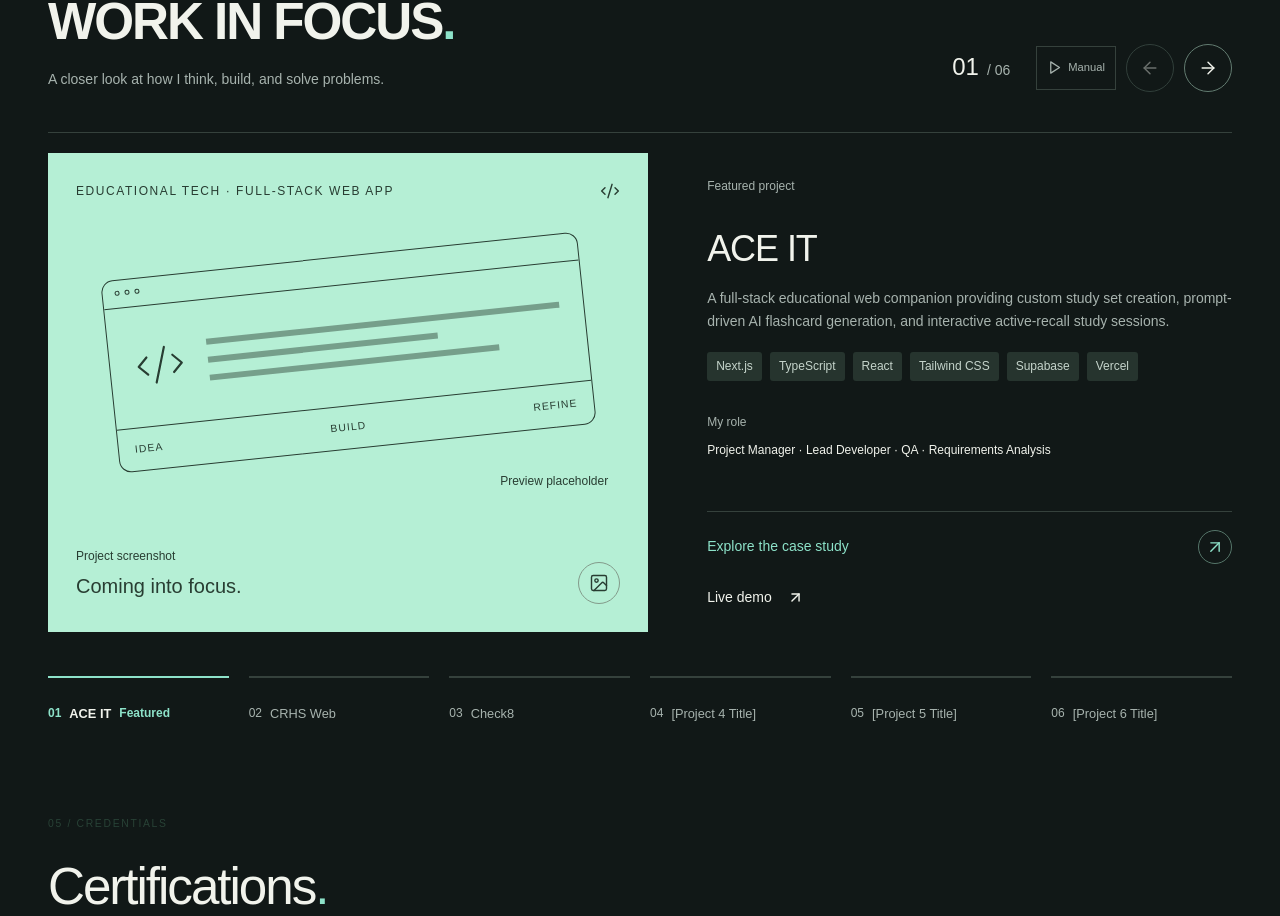
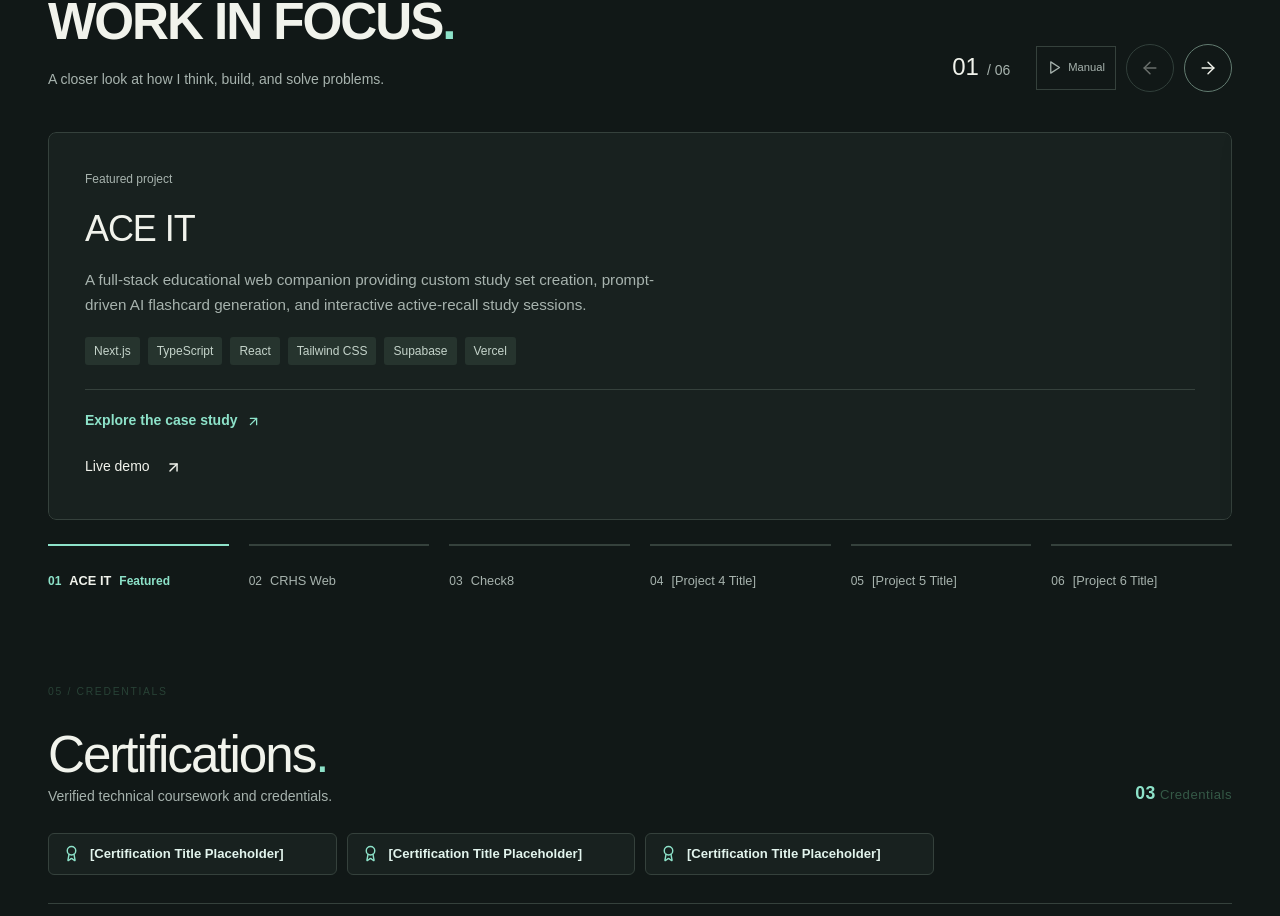
Before and after one commit to Nykt04/portfolio, a React (Vite) app: page / in a window 1280 px wide. Shown: the part 2233-3149 px from the top of the page. Built offline with nearby package versions, Linux system fonts and the light colour scheme.

Commit message:
feat: simplify project cards to clean rectangles with name, description, and tools

```diff
--- a/src/Projects.tsx
+++ b/src/Projects.tsx
@@ -93,21 +93,21 @@ export default function ProjectsSection() {
     </div>
 
     <div id="project-slides" className="project-track" ref={track} onScroll={syncPosition} tabIndex={0} aria-label="Projects. Use left and right arrow keys to browse.">
-      {projects.map((project, index) => <article key={project.id} className="featured-project project-slide" data-tone={index % 4} role="group" aria-roledescription="slide" aria-label={`${index + 1} of ${total}: ${project.name}`} inert={active !== index}>
-        {project.caseStudy ? <a className="project-visual-link" href={project.caseStudy} aria-label={`Explore ${project.name} case study`}><ProjectVisual project={project} category={project.category} /></a> : <div className="project-visual-link"><ProjectVisual project={project} category={project.category} /></div>}
+      {projects.map((project, index) => <article key={project.id} className="featured-project project-slide" role="group" aria-roledescription="slide" aria-label={`${index + 1} of ${total}: ${project.name}`} inert={active !== index}>
+
         <div className="project-content">
           <div className="project-type"><span>{project.featured ? 'Featured project' : project.category}</span>{project.name.startsWith('[') && <span className="status-tag">Content coming soon</span>}</div>
           <h3>{project.caseStudy ? <a href={project.caseStudy}>{project.name}</a> : project.name}</h3>
           <p>{project.description}</p>
           <div className="project-tags">{project.technologies.map(tag => <span key={tag}>{tag}</span>)}</div>
-          <div className="project-role"><span>My role</span><p>{project.role}</p></div>
+
           <div className="project-actions">
-            {project.caseStudy && <a href={project.caseStudy} className="case-link">Explore the case study <span><ArrowUpRight {...iconProps} /></span></a>}
+            {project.caseStudy && <a href={project.caseStudy} className="case-link">Explore the case study <ArrowUpRight size={15} aria-hidden="true" /></a>}
             {(project.repository || project.liveDemo) && <div className="project-external-links">
               {project.repository && <a className="text-link" href={project.repository} target="_blank" rel="noopener noreferrer"><Github size={17} aria-hidden="true" />Source code<span className="sr-only"> (opens in a new tab)</span></a>}
               {project.liveDemo && <a className="text-link" href={project.liveDemo} target="_blank" rel="noopener noreferrer">Live demo<ArrowUpRight size={17} aria-hidden="true" /><span className="sr-only"> (opens in a new tab)</span></a>}
             </div>}
-            {!project.caseStudy && !project.repository && !project.liveDemo && <p className="project-links-pending">Project links to be added</p>}
+
           </div>
         </div>
       </article>)}
--- a/src/graphic.css
+++ b/src/graphic.css
@@ -45,7 +45,7 @@ html { scroll-padding-top: 100px; }
 
 
 
-.projects-heading h2, .approach-heading h2 { text-transform: uppercase; font-weight: 600; }.featured-project { background: transparent; border-top: 1px solid var(--ui-line); border-bottom: 1px solid var(--ui-line); border-radius: 0; }.project-track { border-radius: 0; }.project-visual-link { margin: 20px 20px 20px 0; border-radius: 0; }.project-visual { background: var(--graphic-mint); }.project-content { padding-right: 0; }.project-content h3 { text-transform: uppercase; }.project-picker button[aria-current] { font-weight: 700; }.project-autoplay { display: inline-flex; align-items: center; gap: 6px; min-height: 44px; padding: 6px 10px; border: 1px solid var(--ui-line); color: var(--ui-muted); font-size: .7rem; }.project-autoplay:hover { color: var(--ui-ink); border-color: var(--ui-accent); }
+.projects-heading h2, .approach-heading h2 { text-transform: uppercase; font-weight: 600; }.featured-project { background: var(--ui-surface, #14241d); border: 1px solid var(--ui-line, rgba(141, 226, 201, 0.22)); border-radius: 8px; box-shadow: 0 12px 32px rgba(0, 0, 0, 0.45); }.project-track { border-radius: 8px; }.project-picker button[aria-current] { font-weight: 700; }.project-autoplay { display: inline-flex; align-items: center; gap: 6px; min-height: 44px; padding: 6px 10px; border: 1px solid var(--ui-line); color: var(--ui-muted); font-size: .7rem; }.project-autoplay:hover { color: var(--ui-ink); border-color: var(--ui-accent); }
 .approach-detail { border-radius: 0; }.contact-section { background: var(--graphic-mint); }.contact-top h2 { text-transform: uppercase; font-weight: 600; }.contact-top h2 span { color: var(--graphic-ink); }
 @media (max-width: 1000px) { .hero { grid-template-columns: 1.2fr 1fr; }.hero h1 { font-size: clamp(3rem, 6.4vw, 5rem); }.hero-art { min-height: 420px; }.about-grid { gap: 36px; } }
 @media (max-width: 760px) {
@@ -127,8 +127,7 @@ html { scroll-padding-top: 100px; }
     text-overflow: ellipsis;
   }
 
-  .project-visual-link { margin: 16px 0 0; }
-  .project-slide .project-content { padding-inline: 0; }
+
   .project-controls { margin-left: 0; }
 }
 @media (prefers-reduced-motion: reduce) { .toolkit .skill:hover { transform: none; } }
--- a/src/styles.css
+++ b/src/styles.css
@@ -97,7 +97,7 @@ section[id] { scroll-margin-top: 110px; }
 .roles-row svg { color: var(--color-accent); }
 .section-heading { display: flex; align-items: flex-end; justify-content: space-between; gap: 30px; margin-bottom: 40px; }
 .section-heading p { color: var(--color-muted); font-size: .875rem; }
-.featured-project { display: grid; grid-template-columns: 1.1fr 1fr; background: var(--color-surface); border-radius: var(--radius); overflow: hidden; }
+.featured-project { display: block; background: var(--color-surface); border: 1px solid var(--line); border-radius: var(--radius); overflow: hidden; }
 .project-visual-link { display: block; margin: 15px; border-radius: 8px; overflow: hidden; }
 .project-visual-link:focus-visible { outline-offset: -5px; }
 .project-visual { background: #c7d7cd; color: #283d32; min-height: 420px; position: relative; overflow: hidden; display: flex; flex-direction: column; justify-content: space-between; padding: 28px; }
@@ -108,18 +108,18 @@ section[id] { scroll-margin-top: 110px; }
 .visual-bottom > span:first-child { font-size: .75rem; line-height: 1.8; }
 .visual-bottom strong { font-size: 1.25rem; font-family: var(--font-display); font-weight: 500; }
 .image-mark { display: inline-flex; width: 42px; height: 42px; border: 1px solid #839b8b; align-items: center; justify-content: center; border-radius: 50%; }
-.project-content { padding: 43px 39px 32px; display: flex; flex-direction: column; }
+.project-content { padding: 36px 36px 30px; display: flex; flex-direction: column; gap: 14px; }
 .project-type { display: flex; justify-content: space-between; gap: 12px; align-items: center; font-size: .75rem; color: var(--color-muted); flex-wrap: wrap; }
 .status-tag { display: inline-flex; width: fit-content; padding: 5px 9px; font-size: .75rem; color: #c0cfc6; border: 1px solid #45564d; border-radius: 4px; }
-.project-content h3 { font-size: 2.25rem; letter-spacing: -.03em; line-height: 1.2; margin-top: 31px; }
+.project-content h3 { font-size: clamp(1.8rem, 3.2vw, 2.3rem); letter-spacing: -.03em; line-height: 1.2; margin-top: 4px; }
 .project-content h3 a:hover { color: var(--color-accent); }
-.project-content > p { font-size: .875rem; margin-top: 16px; color: var(--color-muted); }
-.project-tags { display: flex; flex-wrap: wrap; gap: 8px; margin-top: 18px; }
+.project-content > p { font-size: .95rem; line-height: 1.65; margin-top: 2px; color: var(--color-muted); max-width: 72ch; }
+.project-tags { display: flex; flex-wrap: wrap; gap: 8px; margin-top: 6px; }
 .project-tags span { font-size: .75rem; padding: 4px 9px; background: #26342e; color: #c5d4cb; border-radius: 3px; }
 .project-role { margin-top: 26px; }
 .project-role > span { font-size: .75rem; color: var(--color-muted); }
 .project-role p { font-size: .75rem; line-height: 1.85; margin-top: 5px; }
-.case-link { display: flex; justify-content: space-between; align-items: center; font-size: .875rem; margin-top: 26px; padding-top: 18px; border-top: 1px solid var(--line); color: var(--color-accent); }
+.case-link { display: inline-flex; align-items: center; gap: 8px; font-size: .875rem; font-weight: 600; color: var(--color-accent); margin: 0; padding: 0; border: 0; }
 .case-link > span { width: 34px; height: 34px; display: grid; place-items: center; border-radius: 50%; border: 1px solid #56766a; transition: background 160ms; }
 .case-link:hover > span { background: #2e4d40; }
 .project-image { width: 100%; height: 100%; object-fit: contain; background: var(--color-surface); }
@@ -148,8 +148,8 @@ section[id] { scroll-margin-top: 110px; }
 .project-slide[data-tone="2"] .project-monogram .slash { color: #63734e; }
 .project-slide[data-tone="3"] .project-visual { background: #bcd7d3; color: #264743; }
 .project-slide[data-tone="3"] .project-monogram .slash { color: #527e78; }
-.project-actions { margin-top: auto; padding-top: 12px; }
-.project-actions .case-link { margin-top: 14px; }
+.project-actions { margin-top: 10px; padding-top: 16px; border-top: 1px solid var(--line); }
+
 .project-external-links { display: flex; flex-wrap: wrap; gap: 12px 24px; margin-top: 12px; }
 .project-links-pending { padding-top: 19px; margin-top: 14px; border-top: 1px solid var(--line); font-size: .875rem; color: var(--color-muted); }
 .project-picker { display: flex; gap: 20px; margin-top: 24px; }
```
